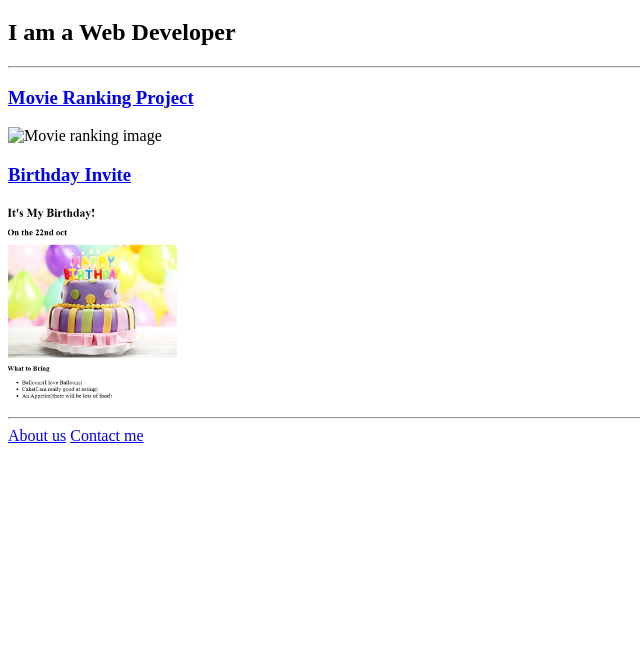
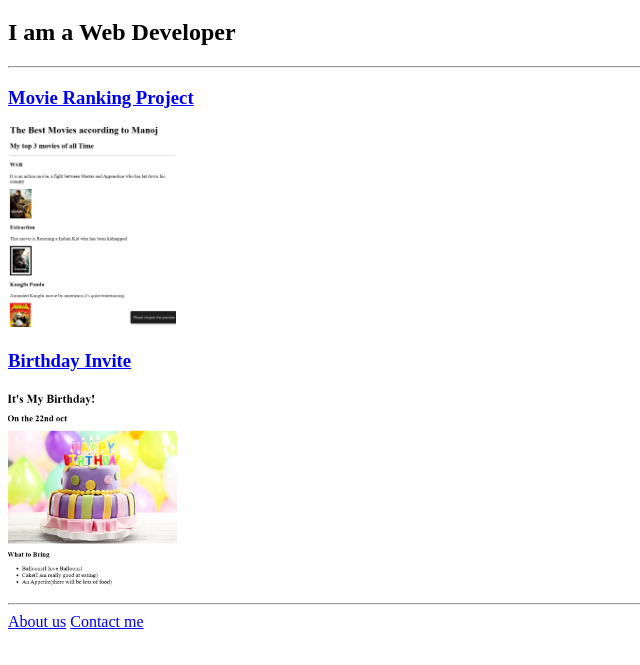
Before and after one commit to Manoj-Samrat/html-portfolio, a plain HTML site: page index.html in a window 1280 px wide. Shown: the part 61-726 px from the top of the page, without its empty margins (0-640 px from the left). Drawn offline with Linux system fonts and the light colour scheme.

Commit message:
Update index.html

```diff
--- a/index.html
+++ b/index.html
@@ -9,7 +9,7 @@
     <h2>I am a Web Developer</h2>
     <hr/>
     <h3><a href ="./public/moviemanoj.html">Movie Ranking Project</a></h3>
-    <img src="./assets/images/manoj movies1.png" height="200" alt="Movie ranking image"/>
+    <img src="./assets/images/movieproject.png" height="200" alt="Movie ranking image"/>
     <h3><a href="./public/birthdaymanoj.html">Birthday Invite</a></h3>
     <img src="./assets/images/birthdayinvite.png" Height="200" alt="birthday invite"/>
     <hr/>
```
